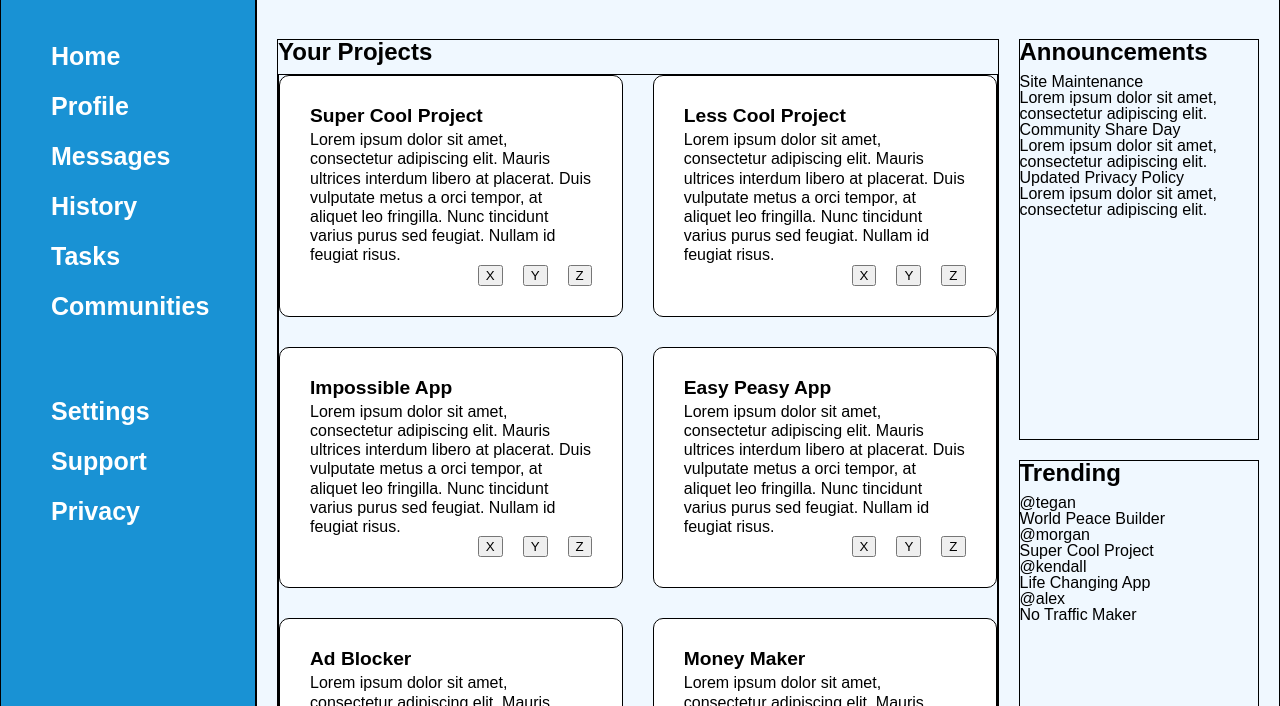
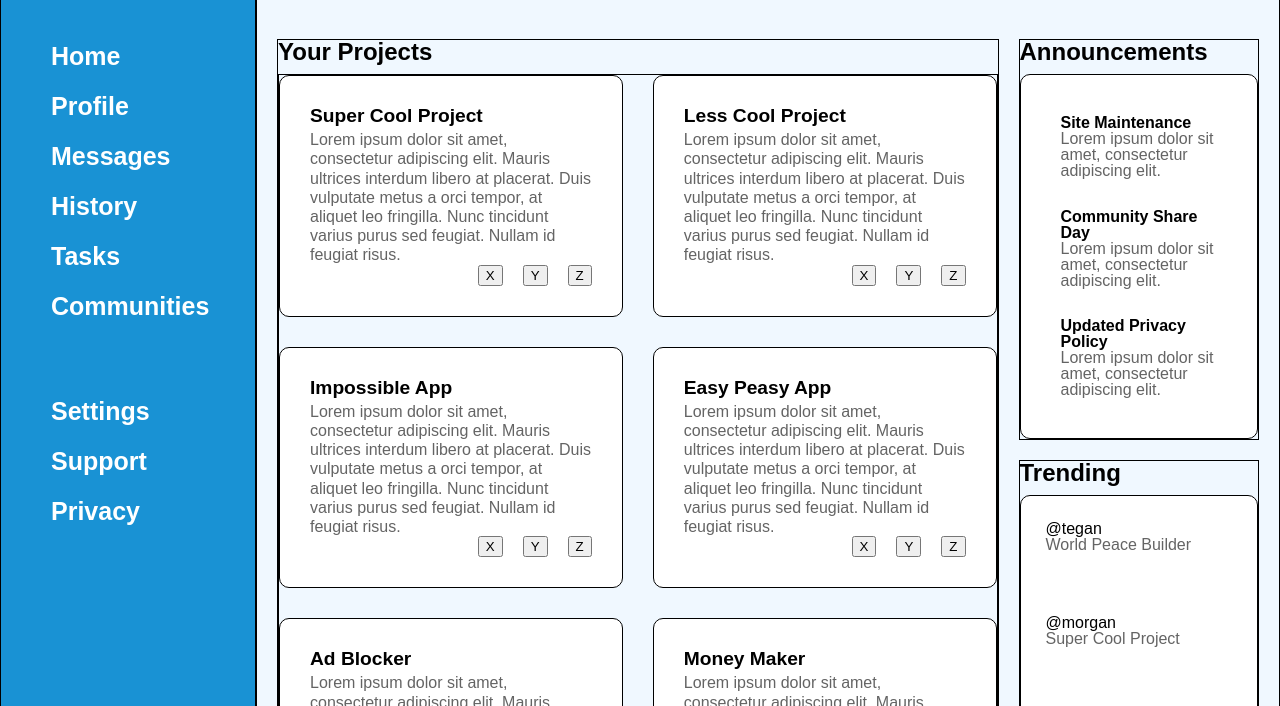
Before and after one commit to TylerMommsen/Admin-Dashboard, a plain HTML site: page index.html in a window 1280 px wide. Shown: the part 94-800 px from the top of the page. Drawn offline with Linux system fonts and the light colour scheme.

Commit message:
Completed announcements and trending section layouts.

```diff
--- a/style.css
+++ b/style.css
@@ -151,6 +151,7 @@ a {
 
 .project-card-description {
     line-height: 1.2em;
+    color: rgb(100, 100, 100);
 }
 
 .project-card-buttons {
@@ -163,20 +164,48 @@ a {
     border: 1px solid black;
     grid-column: 2;
     grid-row: 1;
+    display: flex;
+    flex-direction: column;
 }
 
 .announcement-cards-container {
-    display: grid;
-    grid-template-rows: repeat(3, 1fr);
+    flex-grow: 1;
+    border: 1px solid black;
+    background-color: white;
+    border-radius: 10px;
+    padding: 40px;
+    display: flex;
+    flex-direction: column;
+    justify-content: space-between;
+}
+
+.announcement-heading {
+    font-weight: bold;
+}
+
+.announcement-description {
+    color: rgb(100, 100, 100);
 }
 
 .trending {
     border: 1px solid black;
     grid-column: 2;
     grid-row: 2;
+    display: flex;
+    flex-direction: column;
 }
 
 .trending-cards-container {
-    display: grid;
-    grid-template-rows: repeat(4, 1fr);
+    flex-grow: 1;
+    border: 1px solid black;
+    background-color: white;
+    border-radius: 10px;
+    display: flex;
+    flex-direction: column;
+    justify-content: space-between;
+    padding: 25px;
 }
+
+.trending-card-bio {
+    color: rgb(100, 100, 100);
+}
```
